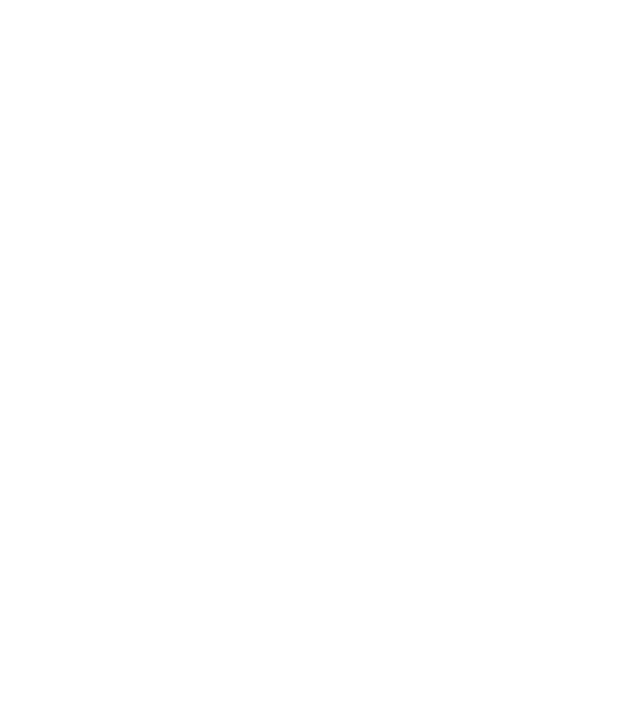
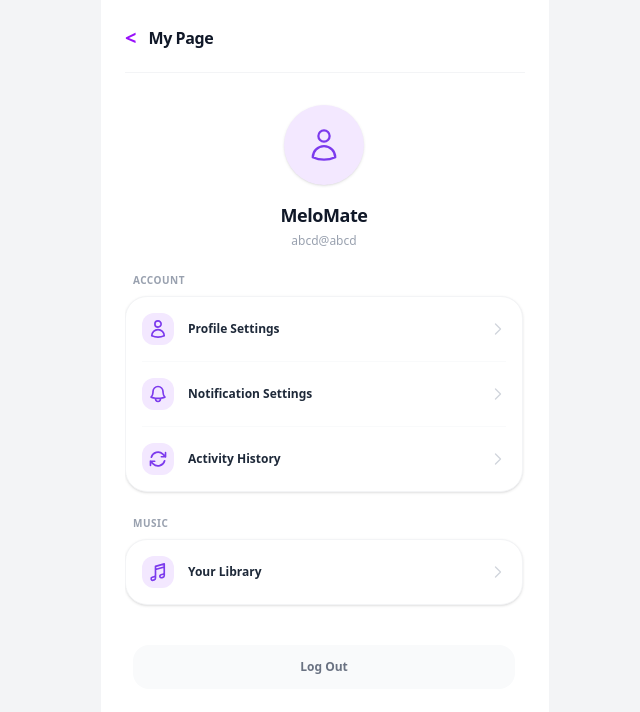
Before and after one commit to chaewoni925/MeloVoyage, a React (Vite) app in the folder FE/: page /profile in a window 1280 px wide. Before the commit this address had no page. Shown: the top 712 px of the page, without its empty margins (315-955 px from the left). Built offline with nearby package versions, Linux system fonts and the light colour scheme.

Commit message:
프로필 페이지 작업

```diff
--- a/FE/src/App.jsx
+++ b/FE/src/App.jsx
@@ -17,6 +17,7 @@ import StorageList from "./pages/storage/storageList.jsx";
 
 import PlaylistPage from "./pages/playlist/playlistPage.jsx";
 
+import ProfilePage from './pages/profile/ProfilePage';
 function App() {
   return (
     <BrowserRouter>
@@ -30,7 +31,7 @@ function App() {
         <Route path="/Music" element={<MusicPage />} />
         <Route path="/Map" element={<MapPage />} />
         {/*<Route path="/" element={<StoragePage />} />*/}
-        {/*<Route path="/" element={<ProfilePage />} />*/}
+        <Route path="/profile" element={<ProfilePage />} />
         <Route path="/Loading" element={<LoadingPage />} />
         <Route path="/Search" element={<SearchPage />} />
         <Route path="/SearchPlace" element={<SearchPlacePage />} />
--- /dev/null
+++ b/FE/src/pages/Profile/profilePage.jsx
@@ -0,0 +1,207 @@
+// src/pages/profile/ProfilePage.jsx
+import React, { useState } from 'react';
+import { useNavigate } from 'react-router-dom';
+
+// 메뉴 아이콘 SVG 컴포넌트 모음 (수정 예정)
+const ProfileIcon = () => (
+  <svg xmlns="http://www.w3.org/2000/svg" fill="none" viewBox="0 0 24 24" strokeWidth="2" stroke="currentColor" className="w-5 h-5 text-[#7C3AED]">
+    <path strokeLinecap="round" strokeLinejoin="round" d="M15.75 6a3.75 3.75 0 1 1-7.5 0 3.75 3.75 0 0 1 7.5 0ZM4.501 20.118a7.5 7.5 0 0 1 14.998 0A17.933 17.933 0 0 1 12 21.75c-2.676 0-5.216-.584-7.499-1.632Z" />
+  </svg>
+);
+
+const BellIcon = () => (
+  <svg xmlns="http://www.w3.org/2000/svg" fill="none" viewBox="0 0 24 24" strokeWidth="2" stroke="currentColor" className="w-5 h-5 text-[#7C3AED]">
+    <path strokeLinecap="round" strokeLinejoin="round" d="M14.857 17.082a23.848 23.848 0 0 0 5.454-1.31A8.967 8.967 0 0 1 18 9.75V9A6 6 0 0 0 6 9v.75a8.967 8.967 0 0 1-2.312 6.022c1.733.64 3.56 1.085 5.455 1.31m5.714 0a24.255 24.255 0 0 1-5.714 0m5.714 0a3 3 0 1 1-5.714 0" />
+  </svg>
+);
+
+const HistoryIcon = () => (
+  <svg xmlns="http://www.w3.org/2000/svg" fill="none" viewBox="0 0 24 24" strokeWidth="2" stroke="currentColor" className="w-5 h-5 text-[#7C3AED]">
+    <path strokeLinecap="round" strokeLinejoin="round" d="M16.023 9.348h4.992v-.001M2.985 19.644v-4.992m0 0h4.992m-4.993 0 3.181 3.183a8.25 8.25 0 0 0 13.803-3.7M4.031 9.865a8.25 8.25 0 0 1 13.803-3.7l3.181 3.182m0-4.991v4.99" />
+  </svg>
+);
+
+const LibraryIcon = () => (
+  <svg xmlns="http://www.w3.org/2000/svg" fill="none" viewBox="0 0 24 24" strokeWidth="2" stroke="currentColor" className="w-5 h-5 text-[#7C3AED]">
+    <path strokeLinecap="round" strokeLinejoin="round" d="M9 9l10.5-3m0 6.553v3.75a2.25 2.25 0 0 1-1.632 2.163l-1.32.377a1.803 1.803 0 1 1-.99-3.467l2.31-.66a2.25 2.25 0 0 0 1.632-2.163Zm0 0V2.25L9 5.25v10.303m0 0v3.75a2.25 2.25 0 0 1-1.632 2.163l-1.32.377a1.803 1.803 0 0 1-.99-3.467l2.31-.66A2.25 2.25 0 0 0 9 15.553Z" />
+  </svg>
+);
+
+const ArrowRight = () => (
+  <svg xmlns="http://www.w3.org/2000/svg" fill="none" viewBox="0 0 24 24" strokeWidth="2" stroke="currentColor" className="w-4 h-4 text-gray-300">
+    <path strokeLinecap="round" strokeLinejoin="round" d="m8.25 4.5 7.5 7.5-7.5 7.5" />
+  </svg>
+);
+
+export default function ProfilePage() {
+  const navigate = useNavigate();
+
+  // 로그아웃 모달
+  const [isLogoutModalOpen, setIsLogoutModalOpen] = useState(false);
+
+  const userData = {
+    nickname: "MeloMate",
+    email: "abcd@abcd"
+  };
+
+  // 로그아웃 모달에서 최종 확인을 눌렀을 때 실행
+  const confirmLogout = () => {
+    setIsLogoutModalOpen(false);
+    // localStorage.removeItem('token'); // 토큰 비우기
+    navigate('/'); // 초기 진입화면으로 이동
+  };
+
+  return (
+    <div className="min-h-screen bg-gray-100 flex justify-center">
+
+      {/* 본문 앱 카드 공간 */}
+      <div className="bg-white p-6 flex flex-col w-full max-w-md relative font-sans min-h-screen pb-24 selection:bg-purple-200 overflow-hidden">
+
+        {/* 상단 헤더 */}
+        <header className="flex items-center pb-5 bg-white border-b border-gray-100 mb-6">
+          <button
+            onClick={() => navigate(-1)}
+            className="text-purple-600 hover:opacity-70 font-bold text-xl mr-3 cursor-pointer focus:outline-none"
+          >
+            &#60;
+          </button>
+          <h1 className="text-base font-bold text-gray-900 tracking-tight">My Page</h1>
+        </header>
+
+        {/* 중앙 컨텐츠 영역 */}
+        <main className="flex-1 flex flex-col overflow-y-auto pr-0.5">
+
+          {/* 유저 정보 노출 섹션 */}
+          <div className="flex flex-col items-center text-center mt-2 mb-6">
+            <div className="w-20 h-20 bg-[#F3E8FF] rounded-full flex items-center justify-center mb-4 shadow-sm">
+              <svg xmlns="http://www.w3.org/2000/svg" fill="none" viewBox="0 0 24 24" strokeWidth="1.5" stroke="currentColor" className="w-9 h-9 text-[#7C3AED]">
+                <path strokeLinecap="round" strokeLinejoin="round" d="M15.75 6a3.75 3.75 0 1 1-7.5 0 3.75 3.75 0 0 1 7.5 0ZM4.501 20.118a7.5 7.5 0 0 1 14.998 0A17.933 17.933 0 0 1 12 21.75c-2.676 0-5.216-.584-7.499-1.632Z" />
+              </svg>
+            </div>
+            <h2 className="text-lg font-bold text-gray-900 tracking-tight">{userData.nickname}</h2>
+            <p className="text-xs text-gray-400 font-medium mt-1">{userData.email}</p>
+          </div>
+
+          {/* ACCOUNT */}
+          <div className="flex flex-col mb-6">
+            <span className="text-[10px] font-bold text-gray-400 tracking-wider pl-2 mb-2">ACCOUNT</span>
+
+            <div className="bg-white border border-gray-100 rounded-[22px] shadow-sm overflow-hidden flex flex-col px-4">
+
+              {/* Profile Settings */}
+              <div
+                onClick={() => navigate('/profile/settings')}
+                className="flex items-center justify-between py-4 border-b border-gray-50 cursor-pointer hover:opacity-70"
+              >
+                <div className="flex items-center gap-3.5">
+                  <div className="w-8 h-8 rounded-xl bg-[#F3E8FF] flex items-center justify-center">
+                    <ProfileIcon />
+                  </div>
+                  <span className="text-xs font-semibold text-gray-800">Profile Settings</span>
+                </div>
+                <ArrowRight />
+              </div>
+
+              {/* Notification Settings */}
+              <div
+                onClick={() => navigate('/profile/notifications')}
+                className="flex items-center justify-between py-4 border-b border-gray-50 cursor-pointer hover:opacity-70"
+              >
+                <div className="flex items-center gap-3.5">
+                  <div className="w-8 h-8 rounded-xl bg-[#F3E8FF] flex items-center justify-center">
+                    <BellIcon />
+                  </div>
+                  <div className="flex flex-col">
+                    <span className="text-xs font-semibold text-gray-800">Notification Settings</span>
+                    </div>
+                </div>
+                <ArrowRight />
+              </div>
+
+              {/* Activity History */}
+              <div
+                onClick={() => navigate('/profile/history')}
+                className="flex items-center justify-between py-4 cursor-pointer hover:opacity-70"
+              >
+                <div className="flex items-center gap-3.5">
+                  <div className="w-8 h-8 rounded-xl bg-[#F3E8FF] flex items-center justify-center">
+                    <HistoryIcon />
+                  </div>
+                  <span className="text-xs font-semibold text-gray-800">Activity History</span>
+                </div>
+                <ArrowRight />
+              </div>
+
+            </div>
+          </div>
+
+          {/* MUSIC */}
+          <div className="flex flex-col mb-8">
+            <span className="text-[10px] font-bold text-gray-400 tracking-wider pl-2 mb-2">MUSIC</span>
+
+            <div className="bg-white border border-gray-100 rounded-[22px] shadow-sm overflow-hidden flex flex-col px-4">
+
+              {/* Your Library */}
+              <div
+                onClick={() => navigate('/storage')}
+                className="flex items-center justify-between py-4 cursor-pointer hover:opacity-70"
+              >
+                <div className="flex items-center gap-3.5">
+                  <div className="w-8 h-8 rounded-xl bg-[#F3E8FF] flex items-center justify-center">
+                    <LibraryIcon />
+                  </div>
+                  <span className="text-xs font-semibold text-gray-800">Your Library</span>
+                </div>
+                <ArrowRight />
+              </div>
+
+            </div>
+          </div>
+
+          {/* 로그아웃 버튼 */}
+          <div className="w-full px-2 mt-2 mb-6">
+            <button
+              onClick={() => setIsLogoutModalOpen(true)} // 💡 모달 트리거 활성화
+              className="w-full bg-gray-50 text-gray-500 hover:text-red-600 hover:bg-red-50 text-xs font-semibold py-3.5 rounded-2xl transition-colors cursor-pointer focus:outline-none"
+            >
+              Log Out
+            </button>
+          </div>
+
+        </main>
+
+        {/* 로그아웃 모달*/}
+        {isLogoutModalOpen && (
+          <div
+            className="fixed inset-0 bg-black/40 z-50 flex items-center justify-center p-6"
+            onClick={() => setIsLogoutModalOpen(false)} // 외부 배경 터치 시 닫기
+          >
+            <div
+              className="bg-white w-full max-w-xs rounded-[24px] p-6 flex flex-col items-center text-center shadow-xl"
+              onClick={(e) => e.stopPropagation()} // 내부 클릭 시 꺼짐 방지
+            >
+              <h3 className="text-sm font-bold text-gray-900 mb-1">MeloVoyage 로그아웃</h3>
+              <p className="text-[11px] text-gray-400 font-medium mb-6">정말 로그아웃 하시겠습니까?</p>
+
+              <div className="flex w-full gap-2.5">
+                <button
+                  onClick={() => setIsLogoutModalOpen(false)}
+                  className="flex-1 bg-gray-100 hover:bg-gray-200 text-gray-700 font-semibold text-xs py-3 rounded-xl transition-colors cursor-pointer"
+                >
+                  취소
+                </button>
+                <button
+                  onClick={confirmLogout}
+                  className="flex-1 bg-purple-600 hover:bg-purple-700 text-white font-semibold text-xs py-3 rounded-xl shadow-sm transition-colors cursor-pointer"
+                >
+                  확인
+                </button>
+              </div>
+            </div>
+          </div>
+        )}
+
+      </div>
+    </div>
+  );
+}
```
